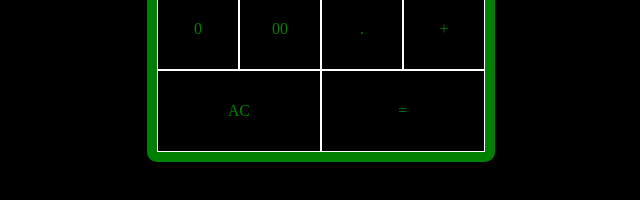
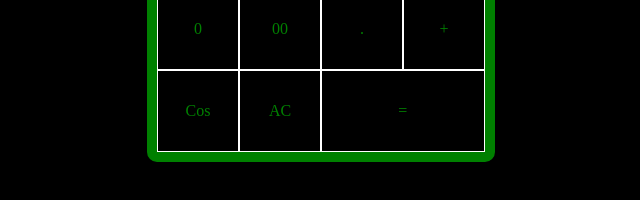
Before and after one commit to jgonzalezcov/calculadora, a plain HTML site: page index.html in a window 1280 px wide. Shown: the part 380-580 px from the top of the page, 319-959 px from the left. Drawn offline with Linux system fonts and the light colour scheme; a web font is replaced by a local one.

Commit message:
feat:Added cosine calculation

```diff
--- a/assets/css/style.css
+++ b/assets/css/style.css
@@ -95,6 +95,9 @@ body {
 .dob_cero {
   grid-area: dob_cero;
 }
+.cos {
+  grid-area: cos;
+}
 .calculadora {
   border: 10px solid #008000;
   border-radius: 10px;
@@ -106,7 +109,7 @@ body {
     'cuatro cinco seis mult'
     'uno dos tres resta'
     'cero dob_cero punt suma'
-    'acc acc igual igual';
+    'cos acc igual igual';
 }
 
 .contenedor_calc {
--- a/assets/js/calcular.js
+++ b/assets/js/calcular.js
@@ -28,6 +28,11 @@ function operacion(signo_oper) {
   oper = signo_oper
   num_in = ''
 }
+function operacion_especial(val) {
+  console.log(val)
+  limpiar()
+  oper = 'cos'
+}
 
 function resultado() {
   switch (oper) {
@@ -45,6 +50,10 @@ function resultado() {
       break
     case '/':
       num_guard = num_guard / Number(num_in)
+      desborde()
+      break
+    case 'cos':
+      num_guard = Math.cos(Number(num_in) * (Math.PI / 180))
       desborde()
       break
   }
--- a/index.html
+++ b/index.html
@@ -36,9 +36,15 @@
         <div class="multipica tecla" onclick="operacion('*'); ">*</div>
         <div class="suma tecla" onclick="operacion('+'); ">+</div>
         <div class="resta tecla" onclick="operacion('-'); ">-</div>
+        <div
+          class="cos tecla"
+          onclick="operacion_especial('cos'); operacion('cos');"
+        >
+          Cos
+        </div>
         <div class="punto tecla" onclick="concat_num('.'); ">.</div>
         <div class="igual tecla2" onclick="resultado(); ">=</div>
-        <div class="acc tecla2" onclick="limpiar(); ">AC</div>
+        <div class="acc tecla" onclick="limpiar(); ">AC</div>
         <div class="dob_cero tecla" onclick="concat_num('00'); ">00</div>
       </div>
     </div>
```
